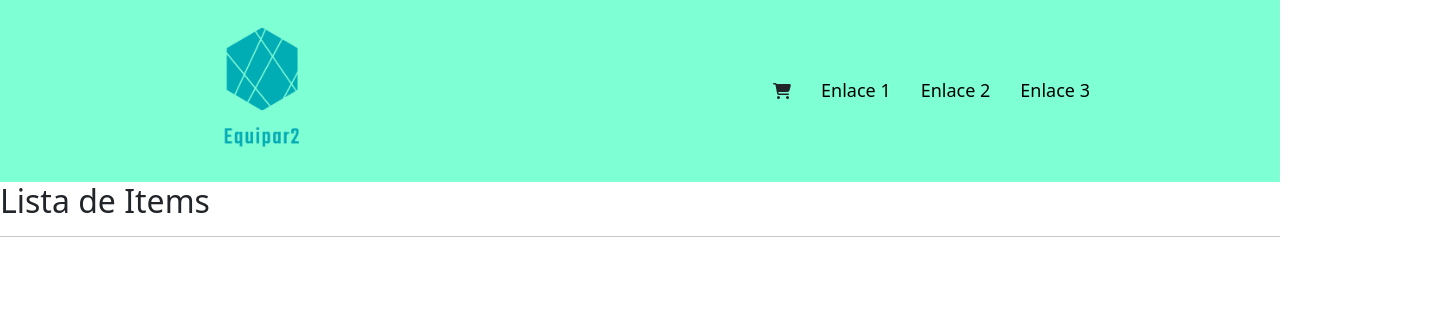
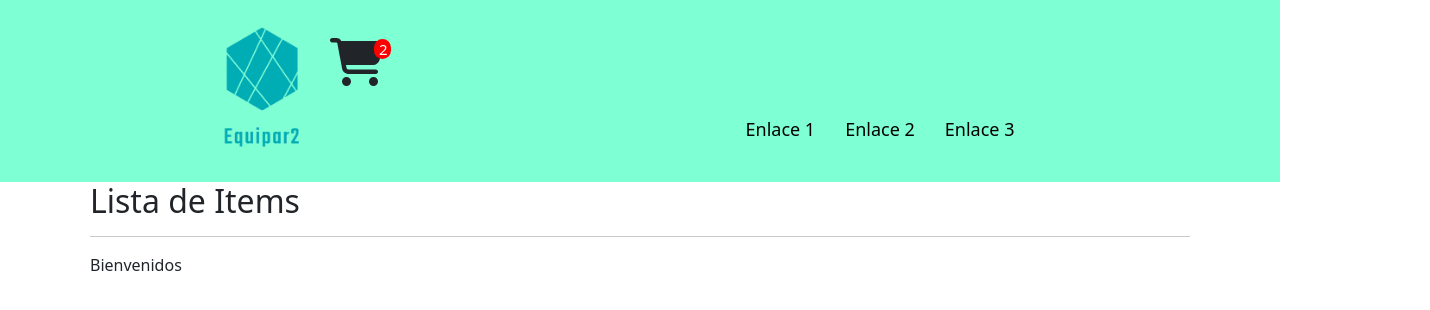
Before and after one commit to caromariscal/proyecto-react, a React (Create React App) app: page / in a window 1280 px wide. Shown: the top 310 px of the page, 1430 px wide, since content can reach past the window. Built offline with nearby package versions, Linux system fonts and the light colour scheme.

Commit message:
arreglos de carrito

```diff
--- a/src/App.js
+++ b/src/App.js
@@ -8,7 +8,7 @@ function App() {
     <div>
       <Navbar />
 
-      <ItemListContainer />
+      <ItemListContainer greeting="Bienvenidos"/>
     </div>
   );
 }
--- a/src/componentes/ItemListContainer/ItemListContainer.js
+++ b/src/componentes/ItemListContainer/ItemListContainer.js
@@ -1,12 +1,13 @@
 import './ItemListContainer.scss'
 
 
-export const ItemListContainer = () => {
+export const ItemListContainer = ( {greeting} ) => {
 
     return (
         <div className="contenedor">
             <h2>Lista de Items</h2>
             <hr/>
+            {greeting}
         </div>
     )
 }
--- a/src/componentes/ItemListContainer/ItemListContainer.scss
+++ b/src/componentes/ItemListContainer/ItemListContainer.scss
@@ -0,0 +1,5 @@
+.contenedor {
+    max-width: 1100px;
+    width: 1100px;
+    margin: 0 auto;
+}
--- a/src/componentes/navbar/CartWidget/CartWidget.js
+++ b/src/componentes/navbar/CartWidget/CartWidget.js
@@ -1,12 +1,14 @@
 import { FontAwesomeIcon } from '@fortawesome/react-fontawesome'
 import { faCartShopping } from '@fortawesome/free-solid-svg-icons'
+import './CartWidget.scss'
 
 
 export const CartWidget = () => {
 
     return (
         <div className="contenedor">
-            <FontAwesomeIcon icon= {faCartShopping} />
+            <FontAwesomeIcon icon= {faCartShopping} className="fa-3x"/>
+            <span class='cart cartStyle'> 2 </span>
         </div>
     )
 }
--- /dev/null
+++ b/src/componentes/navbar/CartWidget/CartWidget.scss
@@ -0,0 +1,16 @@
+.cart {
+    font-size: 15px;
+    background: #ff0000;
+    color: #fff;
+    padding: 0 5px;
+    vertical-align: top;
+    margin-left: -10px;
+}
+
+.cartStyle {
+    padding-left: 1px;
+    padding-right: 4px;
+    -webkit-border-radius: 9px;
+    -moz-border-radius: 9px;
+    border-radius: 9px;
+}
--- a/src/componentes/navbar/Navbar.js
+++ b/src/componentes/navbar/Navbar.js
@@ -8,7 +8,6 @@ export const Navbar = () => {
 	return (
 		<header className="header">
 			<div className="header_container">
-				{/* <h1 className="header_logo">Equipar2</h1> */}
 				<img src={logo} alt="logo" className="header_logo"/>
 
 				<nav className="navbar">
```
